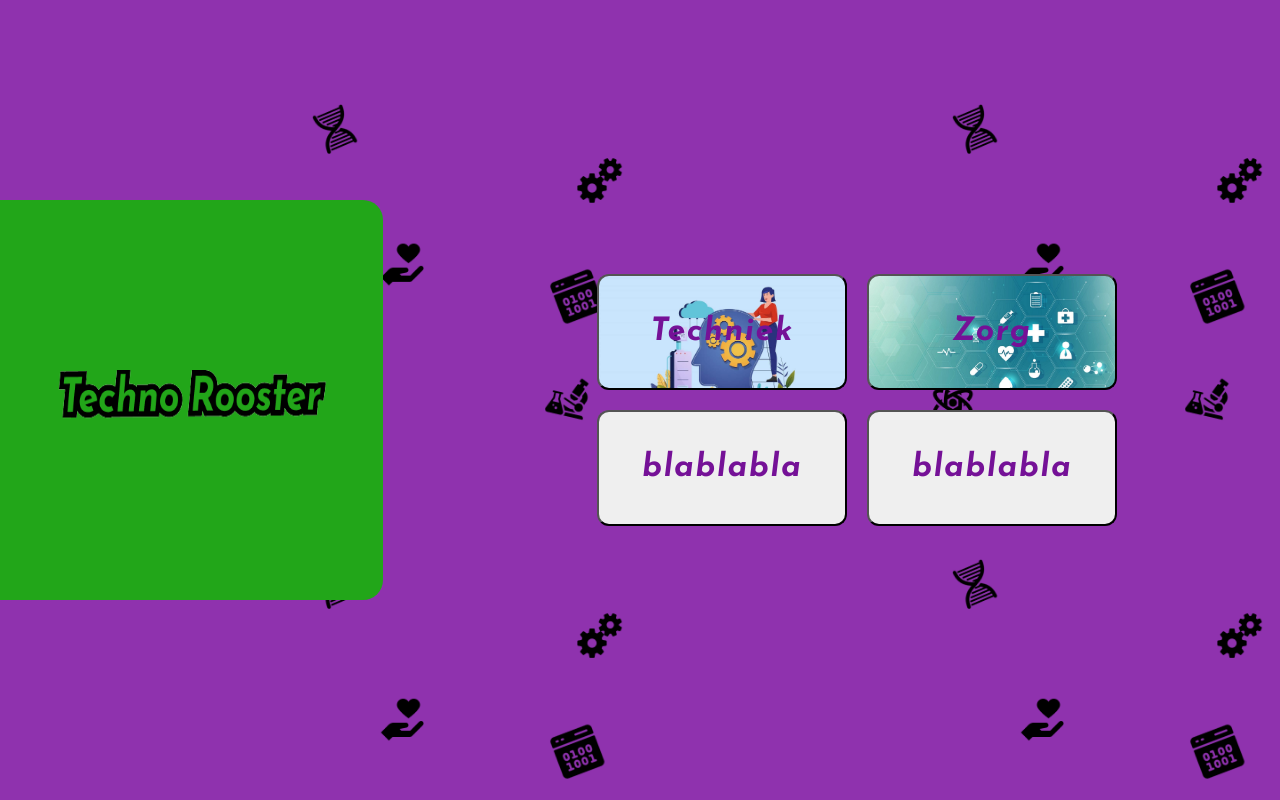
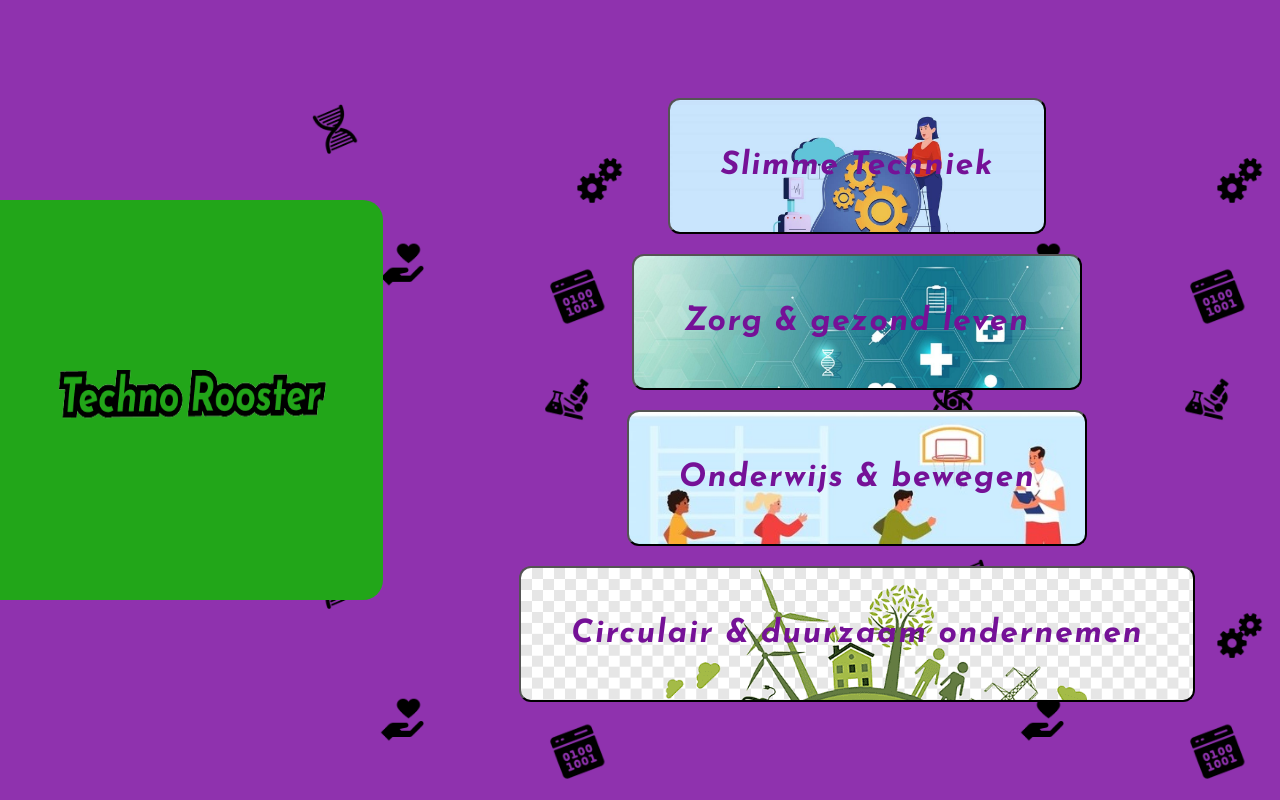
Before and after one commit to Natascha6040868/techno-rooster, a PHP site: page /home.html in a window 1280 px wide. Run offline with PHP 8.4, Linux system fonts and the light colour scheme.

Commit message:
namen van de laatste 2 onderdelen toegevoegd

```diff
--- a/home.html
+++ b/home.html
@@ -13,10 +13,10 @@
     </header>
     <main>
         <section id="buttons">
-            <button id="techniek" class="button">Techniek</button>
-            <button id="zorg" class="button">Zorg</button>
-            <button id="blablabla" class="button">blablabla</button>
-            <button id="blablabla" class="button">blablabla</button>
+            <button id="techniek" class="button">Slimme Techniek</button>
+            <button id="zorg" class="button">Zorg & gezond leven</button>
+            <button id="OnderwijsBewegen" class="button">Onderwijs & bewegen</button>
+            <button id="CirculairDuurzaamOndernemen" class="button">Circulair & duurzaam ondernemen</button>
         </section>
     </main>
 </body>
--- a/style.css
+++ b/style.css
@@ -17,7 +17,19 @@
     background-repeat: no-repeat;
 }
 
-@media only screen and (min-width: 768px) {
+#OnderwijsBewegen{
+    background-image: url(img/onderwijs&bewegen.jpg);
+    background-size: cover;
+    background-repeat: no-repeat;
+}
+
+#CirculairDuurzaamOndernemen{
+    background-image: url(img/CirculairDuurzaamOndernemen.png);
+    background-size: cover;
+    background-repeat: no-repeat;
+}
+
+@media only screen and (min-width: 767px) {
 
 body {
     display: flex;
@@ -69,7 +81,7 @@
     font-size: 32px;
     font-family: Josefin Sans;
     border-radius: 12px;
-    padding: 40px;
+    padding: 50px;
     cursor: pointer;
     min-width: 250px;
     letter-spacing: 1.5px;
@@ -108,7 +120,7 @@
     .button{
         border: none;
         background-color: #22A619;
-        font-size: 5vh;
+        font-size: 4vh;
         font-family: Josefin Sans;
         color: #751197;
         border: #22A619 solid;
```
Also changed, not shown: img/CirculairDuurzaamOndernemen.png (added), img/onderwijs&bewegen.jpg (added).
